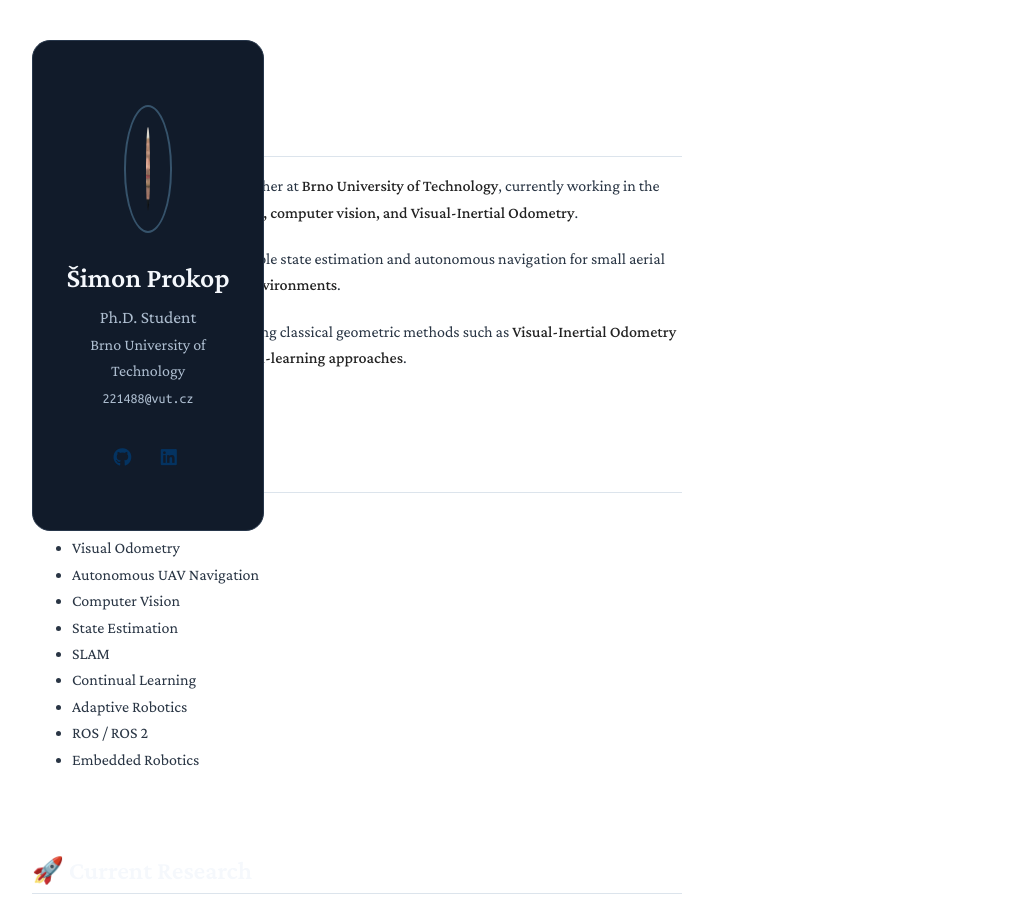
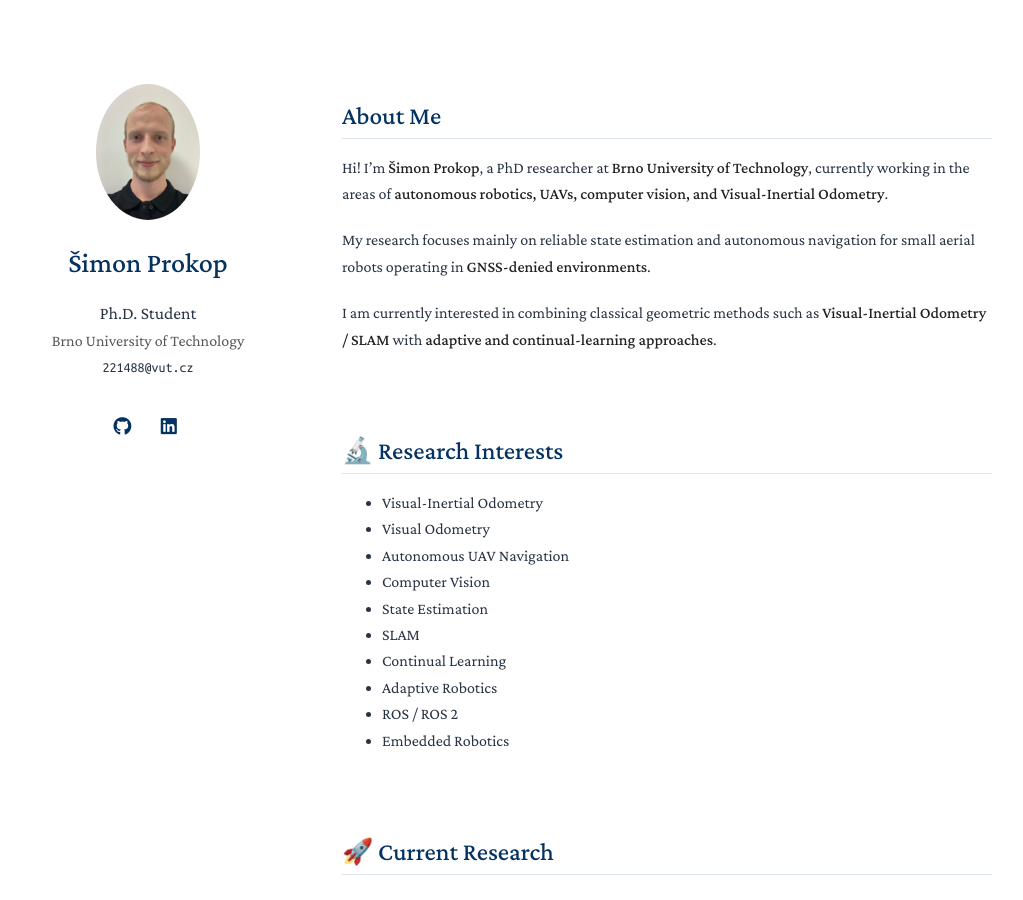
Before and after one commit to Xismoos/simon.prokop.github.io, a Jekyll site: the page built from index.md, in a window 1280 px wide and 900 px high. Shown: the whole window, without its empty margins (128-1151 px from the left). Built offline with Jekyll 4.4.1, drawn with Linux system fonts in a browser that asks for light colours; a style sheet for code colours, icons or effects is not loaded; our own code applies the rules of GitHub Pages for plain Markdown files.

Commit message:
Remove dark-portfolio.css stylesheet link
Removed the link to the dark-portfolio.css stylesheet.

```diff
--- a/_layouts/homepage.html
+++ b/_layouts/homepage.html
@@ -1,6 +1,5 @@
 <!DOCTYPE html>
 <html lang="{{ site.lang | default: "en-US" }}">
-  <link rel="stylesheet" href="./assets/css/dark-portfolio.css">
   <head>
     <title>{{ site.title }} | {{site.affiliation}}</title>
 
```
